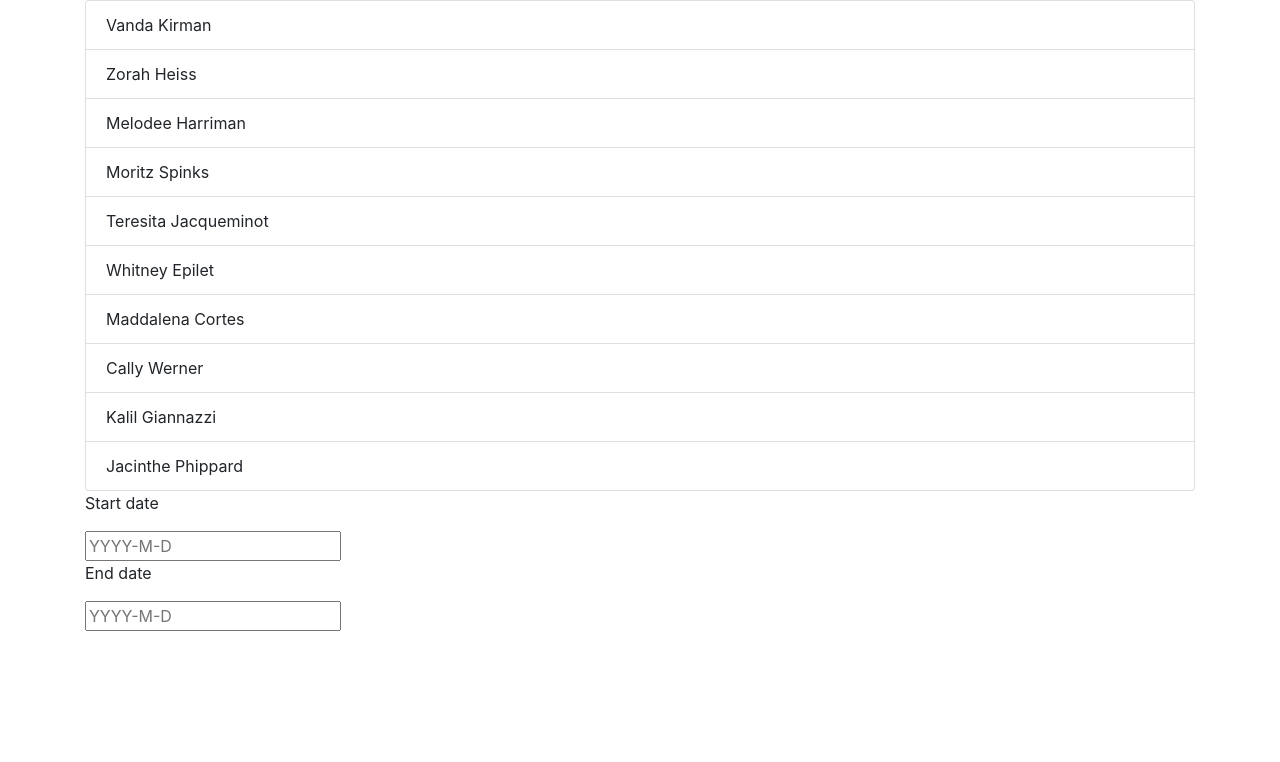
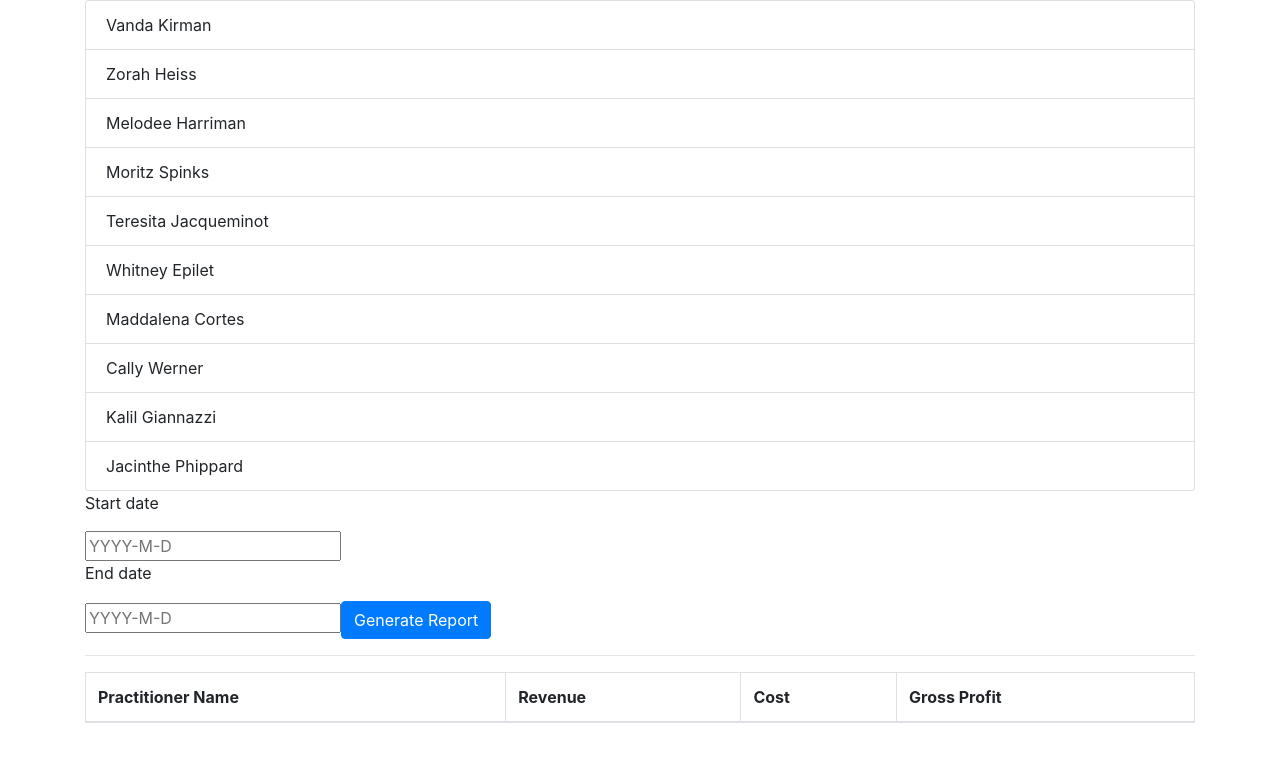
Before and after one commit to iankhor/admin-cplus, a React (Create React App) app: page / in a window 1280 px wide. Shown: the top 762 px of the page. Built offline with nearby package versions, Linux system fonts and the light colour scheme.

Commit message:
First cut to display summarised financials

```diff
--- a/src/components/App.js
+++ b/src/components/App.js
@@ -1,7 +1,9 @@
-import React, { Component, useState } from 'react'
-import { Container, ListGroup } from 'react-bootstrap'
+import React, { useState } from 'react'
+import { Container, ListGroup, Button, Table } from 'react-bootstrap'
 import practitioners from './../data/practitioners.json'
+import appointments from './../data/appointments.json'
 import { formatISO } from 'date-fns'
+import { summariseFinancials, findPracitioner } from './../lib'
 
 import DayPickerInput from 'react-day-picker/DayPickerInput'
 import 'react-day-picker/lib/style.css'
@@ -10,6 +12,24 @@ export default function App() {
   const [selected, setSelected] = useState([])
   const [startDate, setStartDate] = useState(null)
   const [endDate, setEndDate] = useState(null)
+  const [financials, setFinancials] = useState([])
+
+  function generateFinancials() {
+    const financials = selected.map((practitionerId) => {
+      const summary = summariseFinancials(appointments, practitionerId, {
+        startDate: formatISO(startDate, { representation: 'date' }),
+        endDate: formatISO(endDate, { representation: 'date' }),
+      })
+
+      return {
+        practitionerId,
+        practitionerName: findPracitioner(practitionerId, practitioners).name,
+        ...summary,
+      }
+    })
+
+    setFinancials(financials)
+  }
 
   return (
     <Container>
@@ -27,9 +47,37 @@ export default function App() {
       </ListGroup>
 
       <p>Start date</p>
-      <DayPickerInput onDayChange={(day) => setStartDate(formatISO(day, { representation: 'date' }))} />
+      <DayPickerInput onDayChange={(day) => setStartDate(day)} />
       <p>End date</p>
-      <DayPickerInput onDayChange={(day) => setEndDate(formatISO(day, { representation: 'date' }))} />
+      <DayPickerInput onDayChange={(day) => setEndDate(day)} />
+
+      <Button variant="primary" onClick={generateFinancials}>
+        Generate Report
+      </Button>
+
+      <hr />
+      <Table striped bordered hover>
+        <thead>
+          <tr>
+            <th>Practitioner Name</th>
+            <th>Revenue</th>
+            <th>Cost</th>
+            <th>Gross Profit</th>
+          </tr>
+        </thead>
+        <tbody>
+          {financials.map((f) => {
+            return (
+              <tr>
+                <td>{f.practitionerName}</td>
+                <td>{f.revenue.toLocaleString('en-US', { style: 'currency', currency: 'USD' })}</td>
+                <td>{f.cost.toLocaleString('en-US', { style: 'currency', currency: 'USD' })}</td>
+                <td>{(f.revenue - f.cost).toLocaleString('en-US', { style: 'currency', currency: 'USD' })}</td>
+              </tr>
+            )
+          })}
+        </tbody>
+      </Table>
     </Container>
   )
 }
--- a/src/lib/index.js
+++ b/src/lib/index.js
@@ -1,15 +1,19 @@
 import { parse } from 'date-fns'
 import Fuse from 'fuse.js'
 
+export function findPracitioner(practitionerId, practitioners) {
+  return practitioners.find((p) => p.id === practitionerId)
+}
+
 export function findPracitionerAppointments(practitionerId, appointments) {
-  return appointments.filter(appt => appt.practitioner_id === practitionerId)
+  return appointments.filter((appt) => appt.practitioner_id === practitionerId)
 }
 
 export function findAppointmentsBetween(start, end, appointments) {
   const startDate = parse(start, 'yyyy-mm-dd', new Date())
   const endDate = parse(end, 'yyyy-mm-dd', new Date())
 
-  return appointments.filter(appt => {
+  return appointments.filter((appt) => {
     const currDate = parse(appt.date, 'mm/dd/yyyy', new Date())
 
     return startDate <= currDate && currDate <= endDate
@@ -17,12 +21,17 @@ export function findAppointmentsBetween(start, end, appointments) {
 }
 
 export function summarise(appointments) {
+  const init = {
+    cost: 0,
+    revenue: 0,
+  }
+
   return appointments.reduce((acc, curr) => {
     return {
-      cost:  acc.cost + curr.cost,
-      revenue: acc.revenue + curr.revenue
+      cost: acc.cost + curr.cost,
+      revenue: acc.revenue + curr.revenue,
     }
-  })
+  }, init)
 }
 
 export function summariseFinancials(appointments, practitionerId, options) {
@@ -35,5 +44,5 @@ export function summariseFinancials(appointments, practitionerId, options) {
 export function searchPractitioner(practitioners, searchString) {
   const fuse = new Fuse(practitioners, { keys: ['name'] })
 
-  return fuse.search(searchString).map(p => p.item)
+  return fuse.search(searchString).map((p) => p.item)
 }
```
